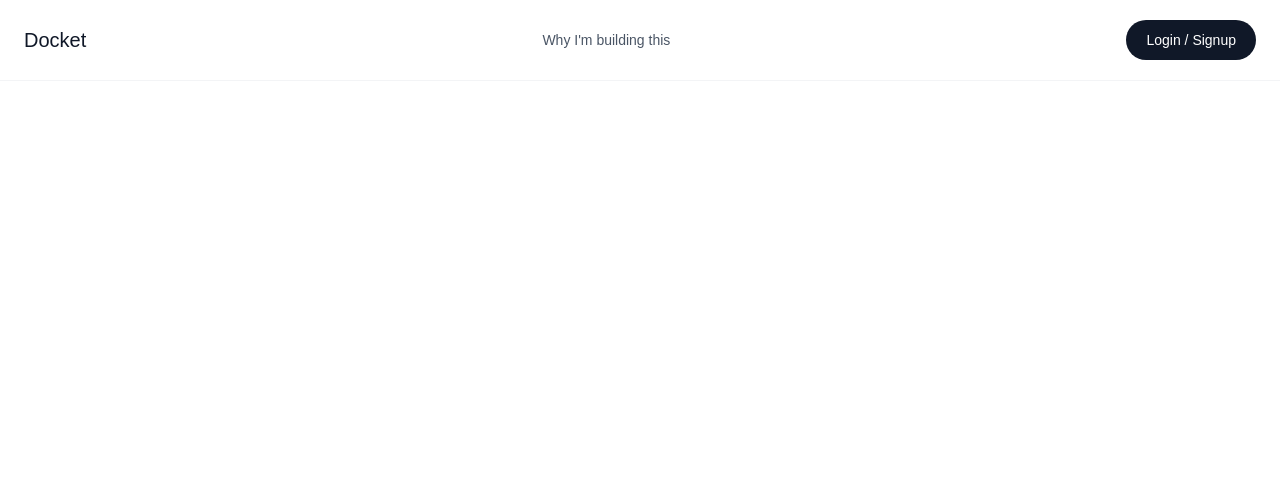
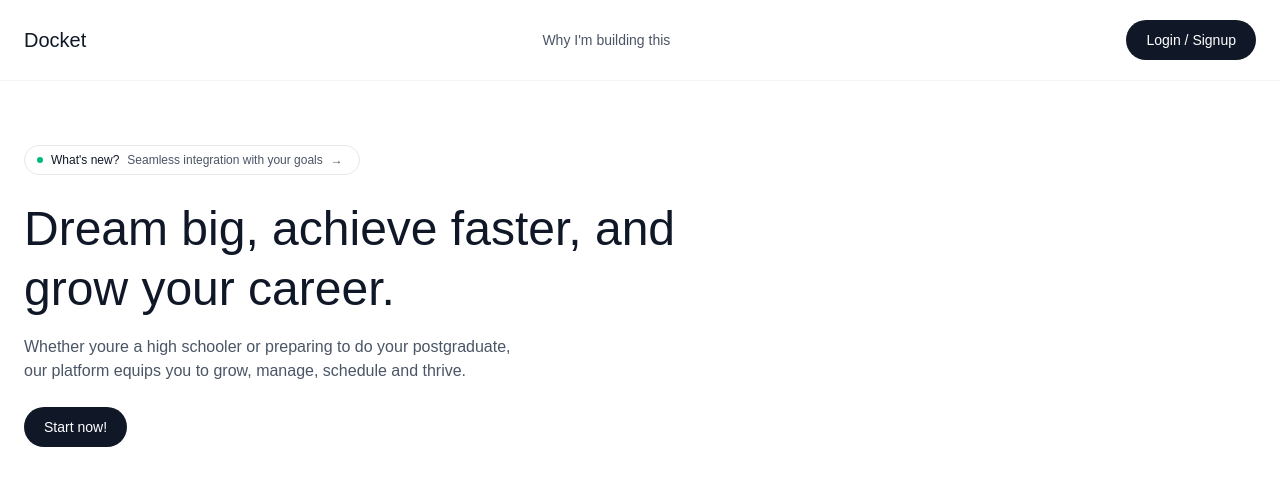
Before and after one commit to SukhdevThukral/docket, a Next.js app: page / in a window 1280 px wide. Shown: the top 486 px of the page. Built offline with nearby package versions, Linux system fonts and the light colour scheme.

Commit message:
feat: add Hero component to home page
- Import and render Hero component in app/page.tsx

```diff
--- a/app/page.tsx
+++ b/app/page.tsx
@@ -1,10 +1,12 @@
 import Image from "next/image";
 import Header from "./Header";
+import Hero from "./Hero";
 
 export default function Home() {
   return (
     <>
       <Header/>
+      <Hero/>
     </>
   );
 }
```
